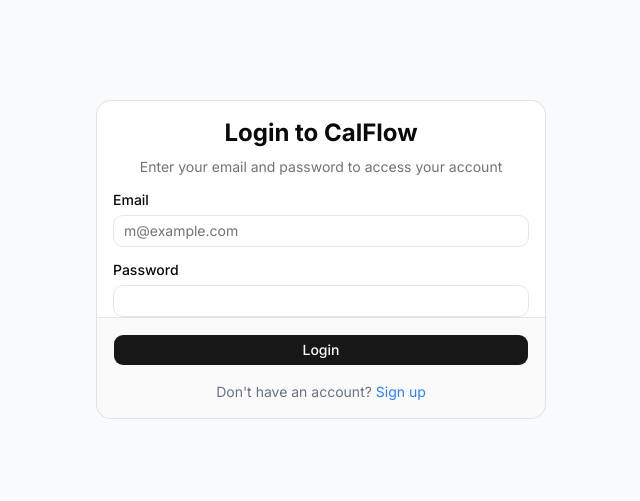
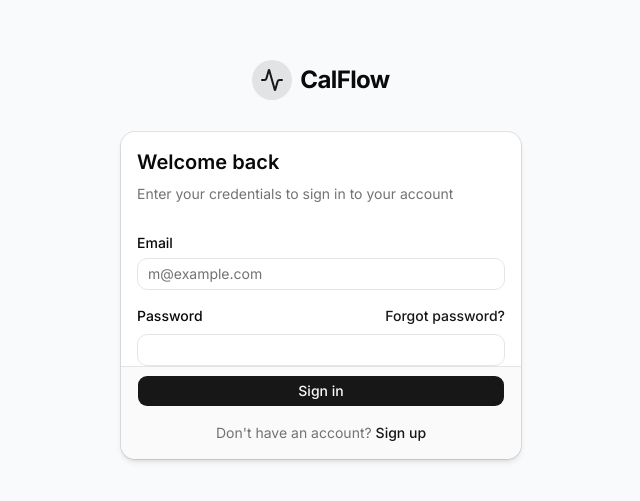
Before and after one commit to pvnpll/calflow, a Next.js app: page /login in a window 1280 px wide. Shown: the part 141-642 px from the top of the page, without its empty margins (319-959 px from the left). Built offline with nearby package versions, Linux system fonts and the light colour scheme.

Commit message:
feat: redesign auth pages to match app theme

```diff
--- a/src/app/(auth)/login/page.tsx
+++ b/src/app/(auth)/login/page.tsx
@@ -7,6 +7,7 @@
 import { Input } from '@/components/ui/input';
 import { Label } from '@/components/ui/label';
 import { Card, CardContent, CardDescription, CardFooter, CardHeader, CardTitle } from '@/components/ui/card';
+import { Activity } from 'lucide-react';
 import Link from 'next/link';
 
 export default function LoginPage() {
@@ -38,16 +39,27 @@
   };
 
   return (
-    <Card>
-      <CardHeader className="space-y-1">
-        <CardTitle className="text-2xl font-bold text-center">Login to CalFlow</CardTitle>
-        <CardDescription className="text-center">
-          Enter your email and password to access your account
+    <div className="flex flex-col space-y-6 w-full sm:w-[400px] mx-auto">
+      <div className="flex flex-col space-y-2 text-center">
+        <div className="flex items-center justify-center gap-2 mb-2">
+          <div className="bg-primary/10 p-2 rounded-full">
+            <Activity className="h-6 w-6 text-primary" />
+          </div>
+          <span className="text-2xl font-bold tracking-tight">CalFlow</span>
+        </div>
+      </div>
+
+      <Card className="border-border shadow-md">
+        <CardHeader className="space-y-1 pb-4">
+          <CardTitle className="text-xl font-semibold">Welcome back</CardTitle>
+          <CardDescription>
+            Enter your credentials to sign in to your account
           </CardDescription>
         </CardHeader>
         <form onSubmit={handleLogin}>
           <CardContent className="space-y-4">
-          {error && <div className="text-sm text-red-500 font-medium">{error}</div>}
+            {error && <div className="p-3 bg-red-500/10 border border-red-500/20 text-sm text-red-600 dark:text-red-400 rounded-md font-medium">{error}</div>}
+
             <div className="space-y-2">
               <Label htmlFor="email">Email</Label>
               <Input
@@ -59,8 +71,14 @@
                 onChange={(e) => setEmail(e.target.value)}
               />
             </div>
+
             <div className="space-y-2">
+              <div className="flex items-center justify-between">
                 <Label htmlFor="password">Password</Label>
+                <Link href="/forgot-password" className="text-sm font-medium text-primary hover:underline">
+                  Forgot password?
+                </Link>
+              </div>
               <Input
                 id="password"
                 type="password"
@@ -70,18 +88,19 @@
               />
             </div>
           </CardContent>
-        <CardFooter className="flex flex-col space-y-4">
+          <CardFooter className="flex flex-col space-y-4 pt-2">
             <Button type="submit" className="w-full" disabled={loading}>
-            {loading ? 'Logging in...' : 'Login'}
+              {loading ? 'Signing in...' : 'Sign in'}
             </Button>
-          <div className="text-sm text-center text-gray-500 dark:text-gray-400">
+            <div className="text-sm text-center text-muted-foreground">
               Don't have an account?{' '}
-            <Link href="/signup" className="text-blue-500 hover:underline">
+              <Link href="/signup" className="text-primary font-medium hover:underline">
                 Sign up
               </Link>
             </div>
           </CardFooter>
         </form>
       </Card>
+    </div>
   );
 }
--- a/src/app/(auth)/signup/page.tsx
+++ b/src/app/(auth)/signup/page.tsx
@@ -7,6 +7,7 @@
 import { Input } from '@/components/ui/input';
 import { Label } from '@/components/ui/label';
 import { Card, CardContent, CardDescription, CardFooter, CardHeader, CardTitle } from '@/components/ui/card';
+import { Activity } from 'lucide-react';
 import Link from 'next/link';
 
 export default function SignupPage() {
@@ -44,16 +45,27 @@
   };
 
   return (
-    <Card>
-      <CardHeader className="space-y-1">
-        <CardTitle className="text-2xl font-bold text-center">Sign up for CalFlow</CardTitle>
-        <CardDescription className="text-center">
-          Create an account to track your nutrition
+    <div className="flex flex-col space-y-6 w-full sm:w-[400px] mx-auto">
+      <div className="flex flex-col space-y-2 text-center">
+        <div className="flex items-center justify-center gap-2 mb-2">
+          <div className="bg-primary/10 p-2 rounded-full">
+            <Activity className="h-6 w-6 text-primary" />
+          </div>
+          <span className="text-2xl font-bold tracking-tight">CalFlow</span>
+        </div>
+      </div>
+
+      <Card className="border-border shadow-md">
+        <CardHeader className="space-y-1 pb-4">
+          <CardTitle className="text-xl font-semibold">Create an account</CardTitle>
+          <CardDescription>
+            Enter your details to track your nutrition with AI
           </CardDescription>
         </CardHeader>
         <form onSubmit={handleSignup}>
           <CardContent className="space-y-4">
-          {error && <div className="text-sm text-red-500 font-medium">{error}</div>}
+            {error && <div className="p-3 bg-red-500/10 border border-red-500/20 text-sm text-red-600 dark:text-red-400 rounded-md font-medium">{error}</div>}
+
             <div className="space-y-2">
               <Label htmlFor="name">Full Name</Label>
               <Input
@@ -65,6 +77,7 @@
                 onChange={(e) => setName(e.target.value)}
               />
             </div>
+
             <div className="space-y-2">
               <Label htmlFor="email">Email</Label>
               <Input
@@ -76,6 +89,7 @@
                 onChange={(e) => setEmail(e.target.value)}
               />
             </div>
+
             <div className="space-y-2">
               <Label htmlFor="password">Password</Label>
               <Input
@@ -87,18 +101,19 @@
               />
             </div>
           </CardContent>
-        <CardFooter className="flex flex-col space-y-4">
+          <CardFooter className="flex flex-col space-y-4 pt-2">
             <Button type="submit" className="w-full" disabled={loading}>
-            {loading ? 'Signing up...' : 'Sign Up'}
+              {loading ? 'Signing up...' : 'Create account'}
             </Button>
-          <div className="text-sm text-center text-gray-500 dark:text-gray-400">
+            <div className="text-sm text-center text-muted-foreground">
               Already have an account?{' '}
-            <Link href="/login" className="text-blue-500 hover:underline">
-              Log in
+              <Link href="/login" className="text-primary font-medium hover:underline">
+                Sign in
               </Link>
             </div>
           </CardFooter>
         </form>
       </Card>
+    </div>
   );
 }
```
Lines whose indentation alone changed are shown as unchanged.
